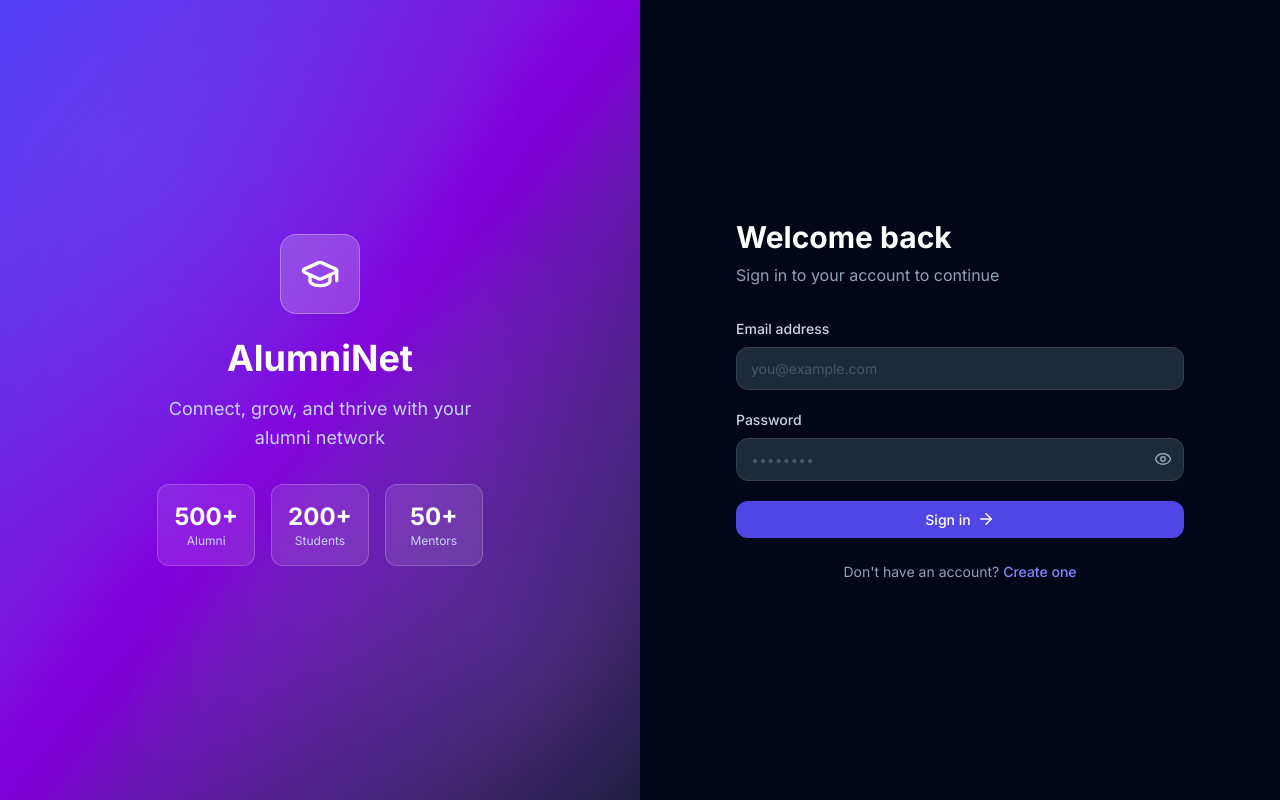
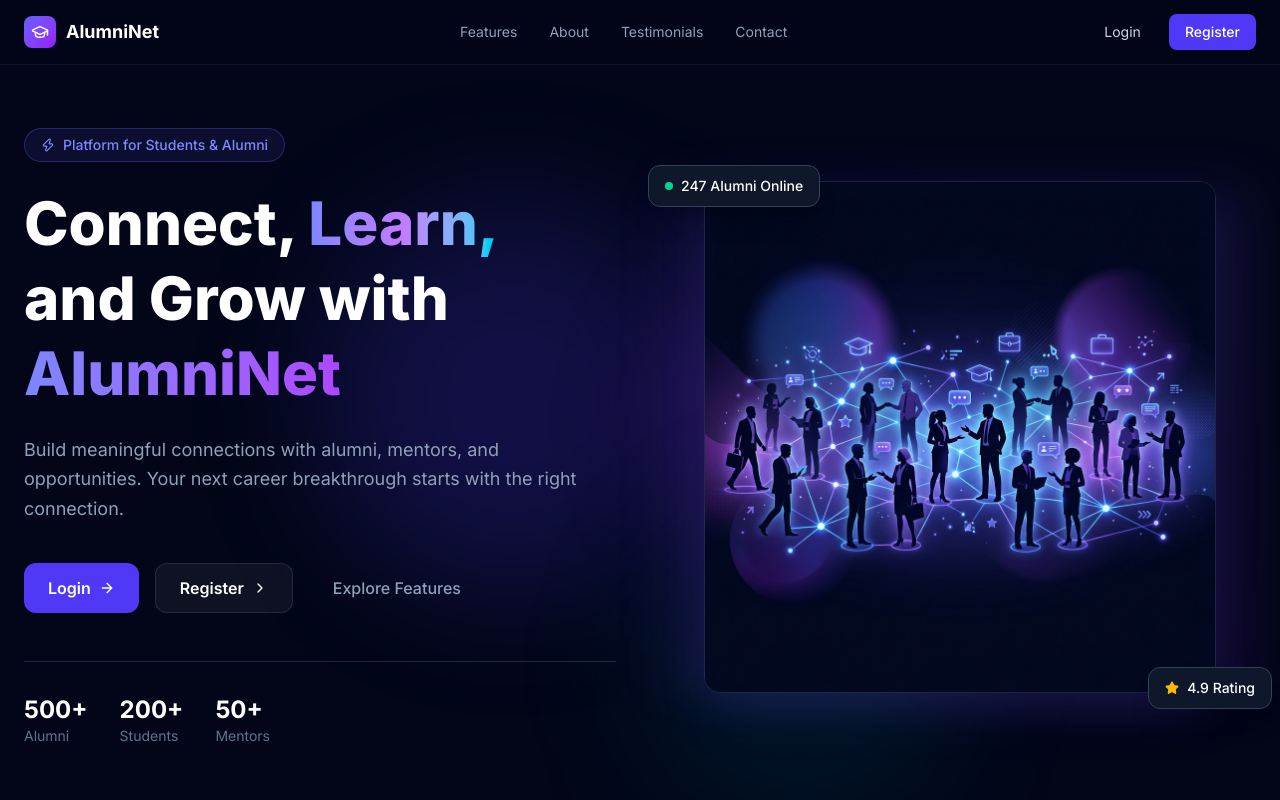
Before and after one commit to Shubham-kumar2507/Alumni-Network-Platform, a React app in the folder frontend/: page / in a window 1280 px wide. Before the commit this address led to /login. Shown: the top 800 px of the page. Built offline with nearby package versions, Linux system fonts and the light colour scheme; the HTML template or start-up script is replaced by a standard one.

Commit message:
commit 5: Update App.jsx with routing and layout

```diff
--- a/frontend/src/App.jsx
+++ b/frontend/src/App.jsx
@@ -1,5 +1,8 @@
 import { BrowserRouter, Routes, Route, Navigate } from 'react-router-dom'
 import { useAuth } from './context/AuthContext'
+
+// Landing
+import LandingPage from './pages/LandingPage'
 
 // Auth pages
 import LoginPage from './pages/auth/LoginPage'
@@ -35,7 +38,8 @@ function ProtectedRoute({ children, role }) {
   return children
 }
 
-function PublicRoute({ children }) {
+// Auth pages (login/register) redirect logged-in users to their dashboard
+function AuthRoute({ children }) {
   const { user, loading } = useAuth()
   if (loading) return <div className="min-h-screen flex items-center justify-center bg-slate-900"><div className="loading-spinner" /></div>
   if (user) return <Navigate to={user.role === 'alumni' ? '/alumni' : '/student'} replace />
@@ -46,36 +50,38 @@ export default function App() {
   return (
     <BrowserRouter>
       <Routes>
-        {/* Public */}
-        <Route path="/" element={<Navigate to="/login" replace />} />
-        <Route path="/login" element={<PublicRoute><LoginPage /></PublicRoute>} />
-        <Route path="/register" element={<PublicRoute><RegisterPage /></PublicRoute>} />
+        {/* Landing — always visible at "/" */}
+        <Route path="/" element={<LandingPage />} />
+
+        {/* Auth — redirects to dashboard if already logged in */}
+        <Route path="/login"    element={<AuthRoute><LoginPage /></AuthRoute>} />
+        <Route path="/register" element={<AuthRoute><RegisterPage /></AuthRoute>} />
 
         {/* Student */}
         <Route path="/student" element={<ProtectedRoute role="student"><StudentLayout /></ProtectedRoute>}>
           <Route index element={<StudentDashboard />} />
-          <Route path="profile" element={<StudentProfile />} />
-          <Route path="alumni" element={<AlumniDiscovery />} />
-          <Route path="alumni/:id" element={<AlumniProfile />} />
+          <Route path="profile"     element={<StudentProfile />} />
+          <Route path="alumni"      element={<AlumniDiscovery />} />
+          <Route path="alumni/:id"  element={<AlumniProfile />} />
           <Route path="connections" element={<Connections />} />
-          <Route path="mentorship" element={<Mentorship />} />
-          <Route path="referrals" element={<Referrals />} />
-          <Route path="messages" element={<Messages />} />
-          <Route path="events" element={<Events />} />
+          <Route path="mentorship"  element={<Mentorship />} />
+          <Route path="referrals"   element={<Referrals />} />
+          <Route path="messages"    element={<Messages />} />
+          <Route path="events"      element={<Events />} />
         </Route>
 
         {/* Alumni */}
         <Route path="/alumni" element={<ProtectedRoute role="alumni"><AlumniLayout /></ProtectedRoute>}>
           <Route index element={<AlumniDashboard />} />
-          <Route path="profile" element={<AlumniProfileEdit />} />
+          <Route path="profile"     element={<AlumniProfileEdit />} />
           <Route path="connections" element={<AlumniConnections />} />
-          <Route path="mentorship" element={<AlumniMentorship />} />
-          <Route path="referrals" element={<AlumniReferrals />} />
-          <Route path="messages" element={<Messages />} />
-          <Route path="events" element={<Events />} />
+          <Route path="mentorship"  element={<AlumniMentorship />} />
+          <Route path="referrals"   element={<AlumniReferrals />} />
+          <Route path="messages"    element={<Messages />} />
+          <Route path="events"      element={<Events />} />
         </Route>
 
-        <Route path="*" element={<Navigate to="/login" replace />} />
+        <Route path="*" element={<Navigate to="/" replace />} />
       </Routes>
     </BrowserRouter>
   )
```
